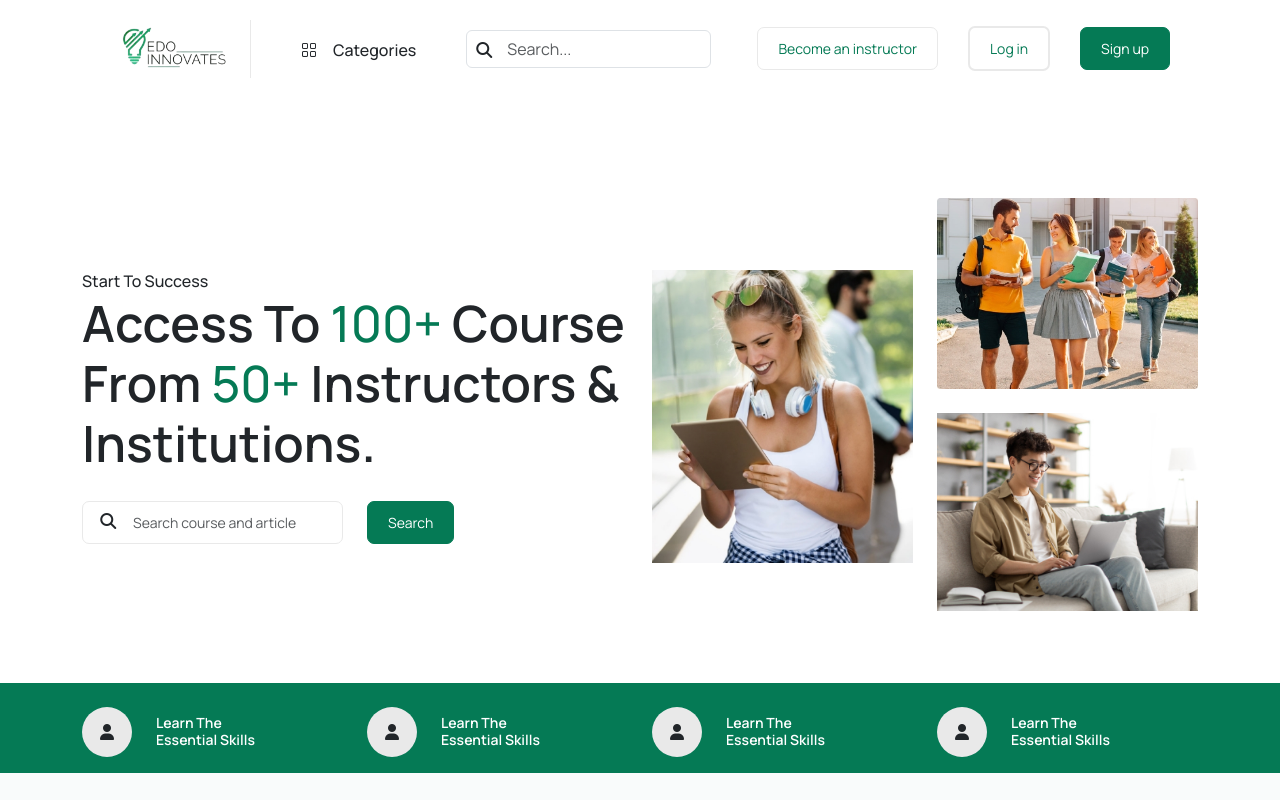
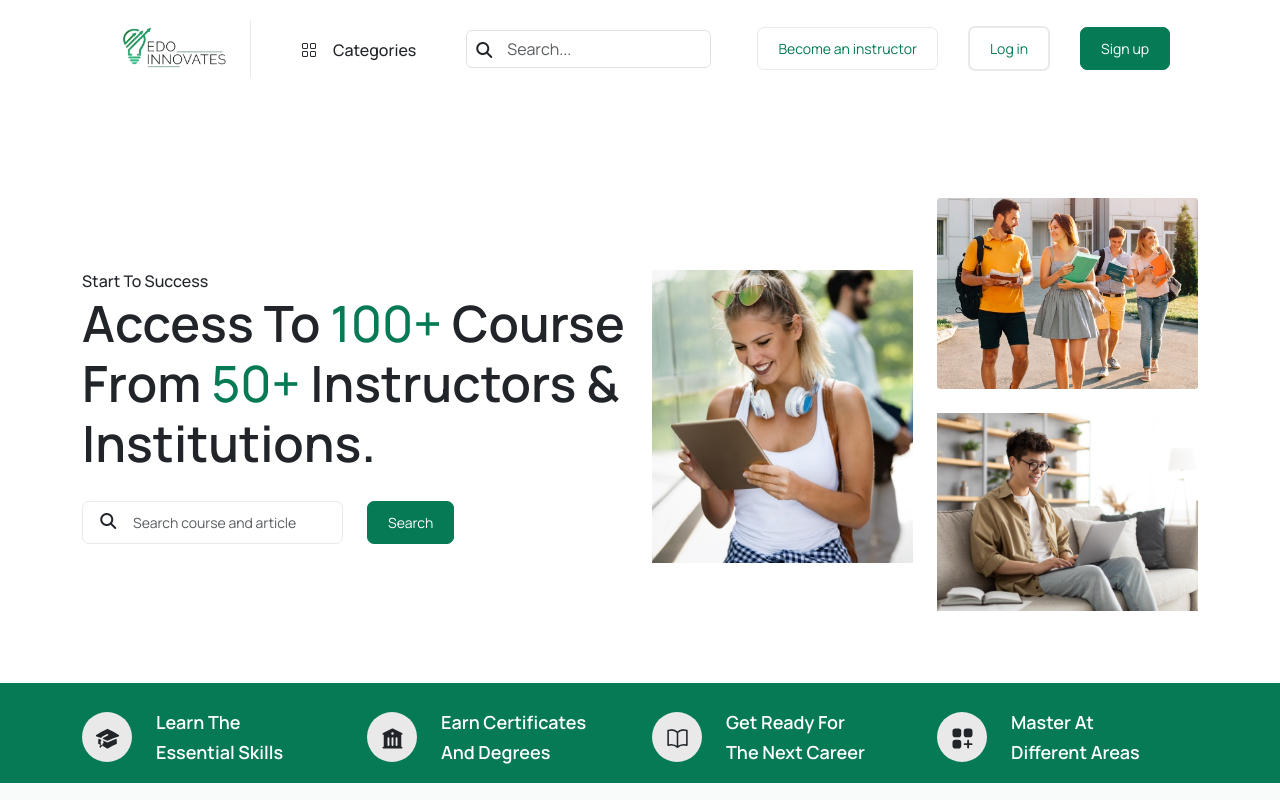
Before and after one commit to destiny2222/Lms-React-Project-, a React (Create React App) app: page / in a window 1280 px wide. Shown: the top 800 px of the page. Built offline with nearby package versions, Linux system fonts and the light colour scheme.

Commit message:
updated code

```diff
--- a/package.json
+++ b/package.json
@@ -16,6 +16,7 @@
     "bootstrap-icons": "^1.11.3",
     "react": "^18.3.1",
     "react-dom": "^18.3.1",
+    "react-icons": "^5.2.1",
     "react-router-dom": "^6.24.1",
     "react-scripts": "5.0.1",
     "react-slick": "^0.30.2",
--- a/src/pages/frontend/Home.js
+++ b/src/pages/frontend/Home.js
@@ -9,6 +9,10 @@ import google from "../../assets/image/logos_google.png";
 import skill  from '../../assets/image/skill-icons_aws-dark.png';
 import art from '../../assets/image/image 6.png';
 import edo from '../../assets/image/logo/logo.png';
+import { HiAcademicCap } from "react-icons/hi2";
+import { HiMiniBuildingLibrary } from "react-icons/hi2";
+import { HiMiniSquaresPlus } from "react-icons/hi2";
+import { HiOutlineBookOpen } from "react-icons/hi2";
 import Slider from "react-slick";
 import "slick-carousel/slick/slick.css";
 import "slick-carousel/slick/slick-theme.css";
@@ -95,10 +99,10 @@ const Home = () => {
                                     <div className="col-md-6 col-12 mb-lg-0 mb-4">
                                         <div className="row">
                                             <div className="col-md-12 col-6 mb-4">
-                                            <img src={img2} alt='hero-image'  className='img-fluid'/>
+                                               <img src={img2} alt='hero-image'  className='img-fluid'/>
                                             </div>
                                             <div className="col-md-12 col-6 mb-4">
-                                            <img src={img3} alt="hero-image" className='img-fluid' />
+                                               <img src={img3} alt="hero-image" className='img-fluid' />
                                             </div>
                                         </div>
                                     </div>
@@ -117,44 +121,40 @@ const Home = () => {
                         <div className="col-md-3 col-xl-3 col-6 mb-lg-0 mb-4">
                             <div className='startup-card gap-4'>
                                 <div className='startup-card-icon'>
-                                    <i className="fa fa-user"></i>
+                                    <HiAcademicCap style={{fontSize: "25px"}}/>
                                 </div>
                                 <div className='startup-card-text'>
-                                    <h6>Learn The</h6>
-                                    <h6>Essential Skills</h6>
+                                    <h6>Learn The <br /> Essential Skills</h6>
                                 </div>
                             </div>
                         </div>
                         <div className="col-md-3 col-xl-3 col-6 mb-lg-0 mb-4">
                             <div className='startup-card gap-4'>
                                 <div className='startup-card-icon'>
-                                    <i className="fa fa-user"></i>
+                                    <HiMiniBuildingLibrary style={{fontSize: "25px"}}/>
                                 </div>
                                 <div className='startup-card-text'>
-                                    <h6>Learn The</h6>
-                                    <h6>Essential Skills</h6>
+                                    <h6>Earn Certificates <br /> And Degrees</h6>
                                 </div>
                             </div>
                         </div>
                         <div className="col-md-3 col-xl-3 col-6 mb-lg-0 mb-4">
                             <div className='startup-card gap-4'>
                                 <div className='startup-card-icon'>
-                                    <i className="fa fa-user"></i>
+                                    <HiOutlineBookOpen style={{fontSize: "25px"}}/>
                                 </div>
                                 <div className='startup-card-text'>
-                                    <h6>Learn The</h6>
-                                    <h6>Essential Skills</h6>
+                                    <h6>Get Ready For <br /> The Next Career</h6>
                                 </div>
                             </div>
                         </div>
                         <div className="col-md-3 col-xl-3 col-6 mb-lg-0 mb-4">
                             <div className='startup-card gap-4'>
                                 <div className='startup-card-icon'>
-                                    <i className="fa fa-user"></i>
+                                   <HiMiniSquaresPlus style={{fontSize: "25px"}}/>
                                 </div>
                                 <div className='startup-card-text'>
-                                    <h6>Learn The</h6>
-                                    <h6>Essential Skills</h6>
+                                    <h6>Master At <br /> Different Areas</h6>
                                 </div>
                             </div>
                         </div>
--- a/src/styles/style.css
+++ b/src/styles/style.css
@@ -293,18 +293,27 @@
 }
 
 .startup-section .startup-card-text h6{
-    font-size: 14px;
+    font-size: 18px;
     font-weight: 600;
     padding-bottom: 0;
     font-family: "Manrope", sans-serif;
     margin-bottom: 0px;
     text-align: left;
+    line-height: 30px;
     color: var(--white-color);
+}
+
+
+@media only screen and (min-width: 1400px){
+    .startup-section .startup-card-text h6{
+        /* inline-size: 150px; */
+    }
 }
 
 @media only screen and (max-width: 768px) {
     .startup-section .startup-card-text h6{
         font-size: 12px;
+        line-height: 20px;
     }
 }
 
```
Also changed, not shown: src/pages/dashboard/Header/Navbar.js (added, +21 -0 lines), src/pages/dashboard/Dashboard.js (added), 1 other file (tests, documents, lock files or other folders).
